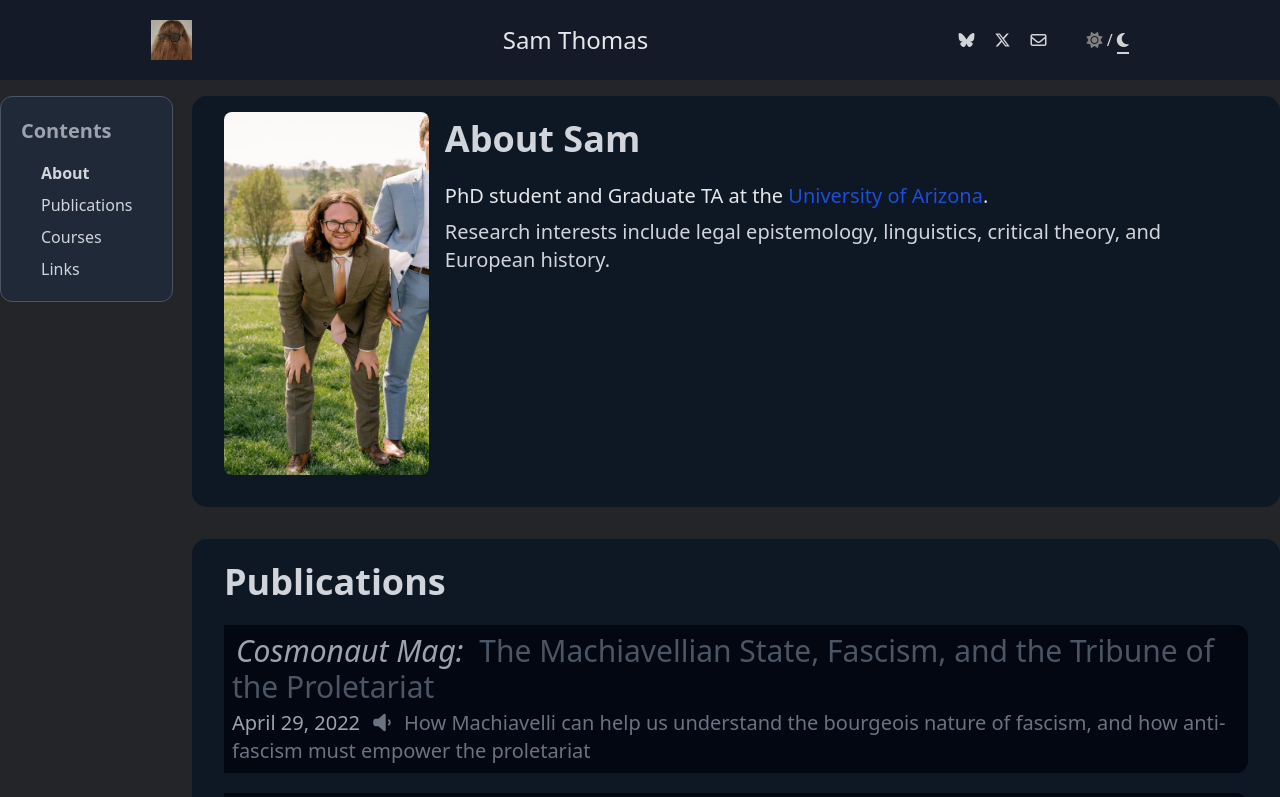
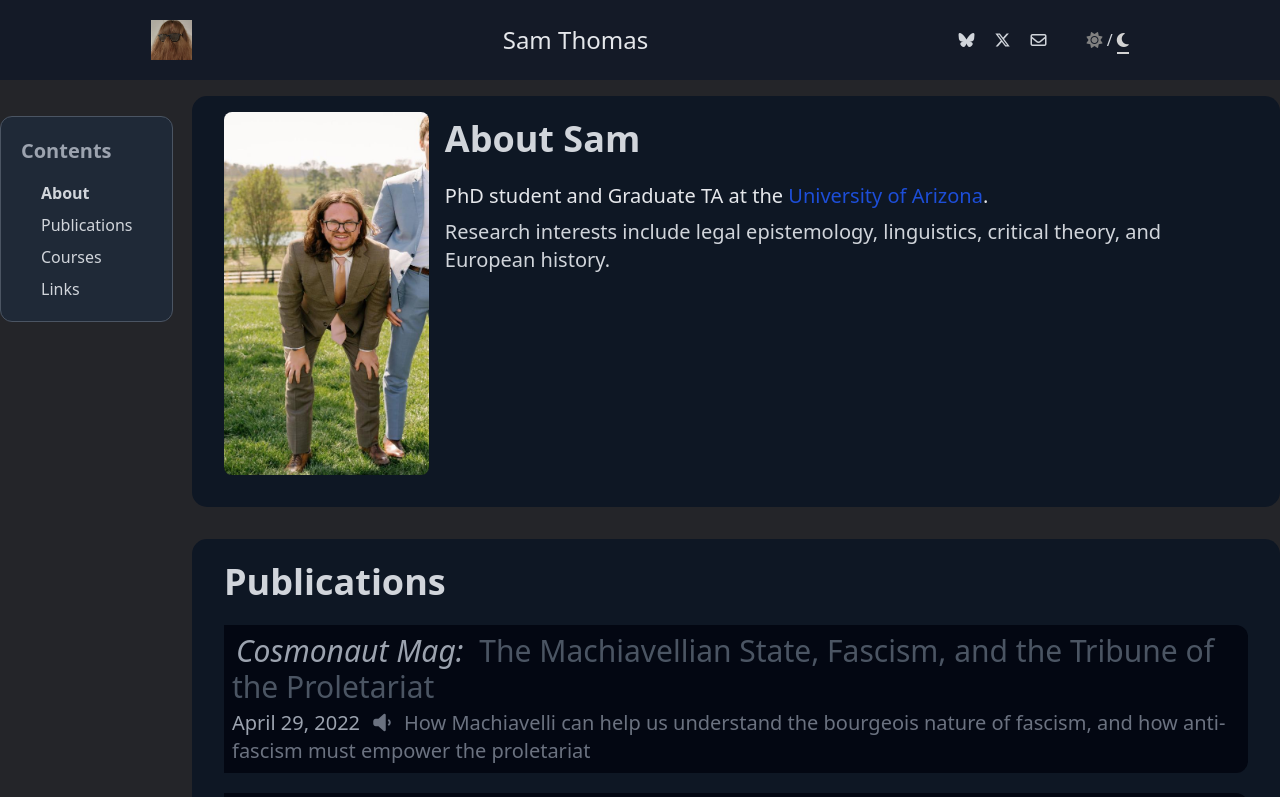
Before and after one commit to stensonowen/stomas, a SvelteKit app: page / in a window 1280 px wide. Shown: the top 797 px of the page. Built offline with nearby package versions, Linux system fonts and the light colour scheme.

Commit message:
contents margin

```diff
--- a/src/routes/+page.svelte
+++ b/src/routes/+page.svelte
@@ -79,7 +79,7 @@
 
 
     <!-- Table of Contents -->
-    <div id="table-of-contentsElems" class="w-full lg:w-auto p-5 border rounded-xl border-gray-600 lg:fixed
+    <div id="table-of-contentsElems" class="w-full lg:w-auto p-5 my-5 border rounded-xl border-gray-600 lg:fixed
         bg-white dark:bg-gray-800
         text-gray-500 dark:text-gray-300
         ">
```
